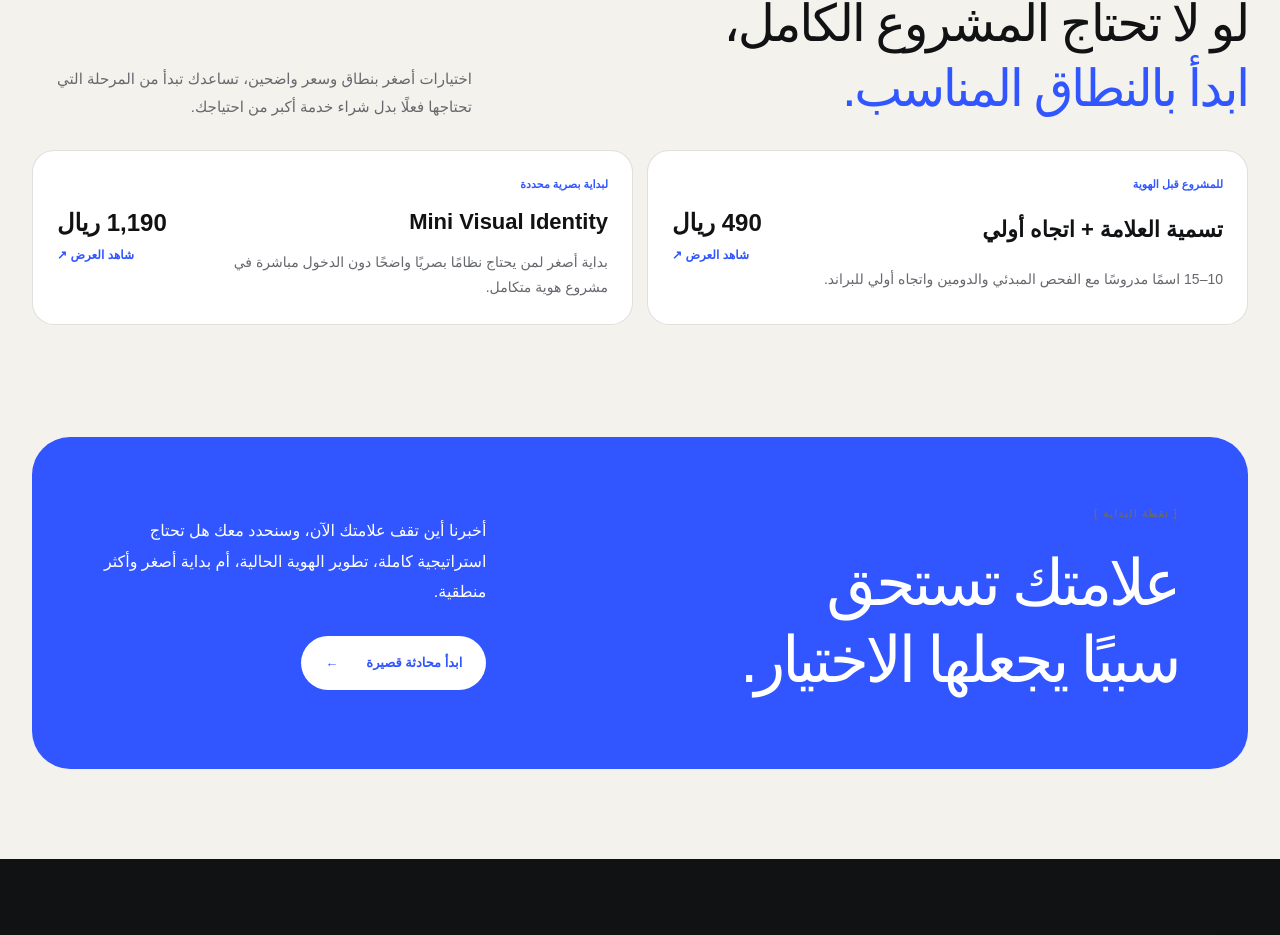
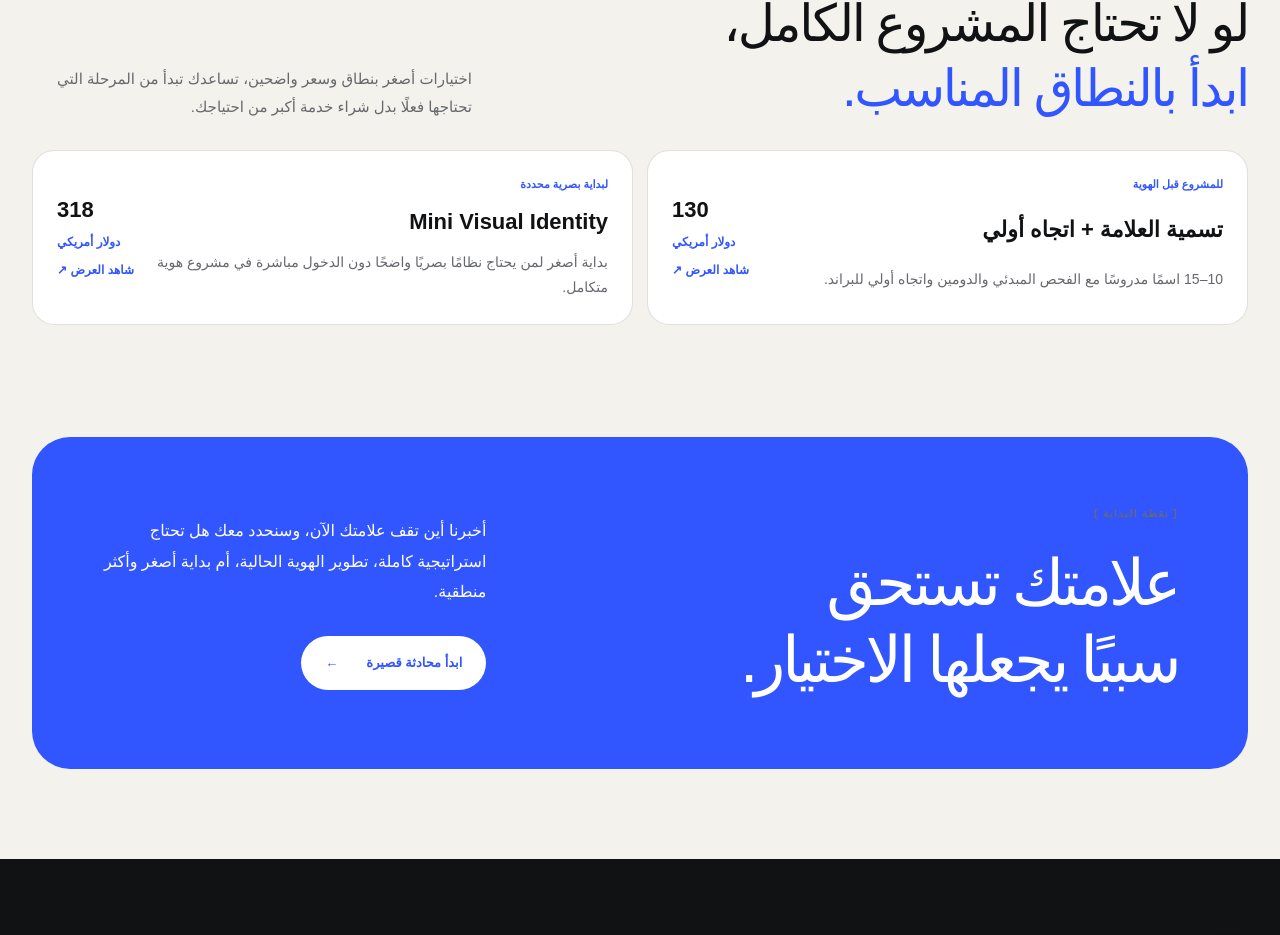
Before and after one commit to mohammedrashad2011-ui/Dewank-2026-website, a Next.js app: page /branding in a window 1280 px wide. Shown: the part 6656-7591 px from the top of the page. Built offline with nearby package versions, Linux system fonts and the light colour scheme; no server answers; a web font is replaced by a local one.

Commit message:
Use localized prices in branding offer cards

```diff
--- a/app/branding/page.tsx
+++ b/app/branding/page.tsx
@@ -2,6 +2,8 @@ import type { Metadata } from "next";
 import Link from "next/link";
 import { createMetadata } from "../lib/seo";
 import { Footer, Header } from "../components/site-shell";
+import { BrandNamingOfferPrice } from "../offers/brand-naming/localized-brand-naming-offer";
+import { MiniIdentityPrice } from "../offers/mini-visual-identity/localized-mini-identity";
 import BrandSignal from "./brand-signal";
 import "./branding-page.css";
 import "./branding-guides.css";
@@ -65,14 +67,14 @@ const brandOffers = [
     label: "للمشروع قبل الهوية",
     title: "تسمية العلامة + اتجاه أولي",
     text: "10–15 اسمًا مدروسًا مع الفحص المبدئي والدومين واتجاه أولي للبراند.",
-    price: "490 ريال",
+    priceType: "naming" as const,
   },
   {
     href: "/offers/mini-visual-identity",
     label: "لبداية بصرية محددة",
     title: "Mini Visual Identity",
     text: "بداية أصغر لمن يحتاج نظامًا بصريًا واضحًا دون الدخول مباشرة في مشروع هوية متكامل.",
-    price: "1,190 ريال",
+    priceType: "identity" as const,
   },
 ];
 
@@ -211,7 +213,10 @@ export default function BrandingPage() {
               <small>{offer.label}</small>
               <strong>{offer.title}</strong>
               <p>{offer.text}</p>
-              <span className="brand-offer-price"><b>{offer.price}</b><span>شاهد العرض ↗</span></span>
+              <span className="brand-offer-price">
+                {offer.priceType === "naming" ? <BrandNamingOfferPrice /> : <MiniIdentityPrice />}
+                <span className="brand-offer-link">شاهد العرض ↗</span>
+              </span>
             </Link>
           ))}
         </div>
```
